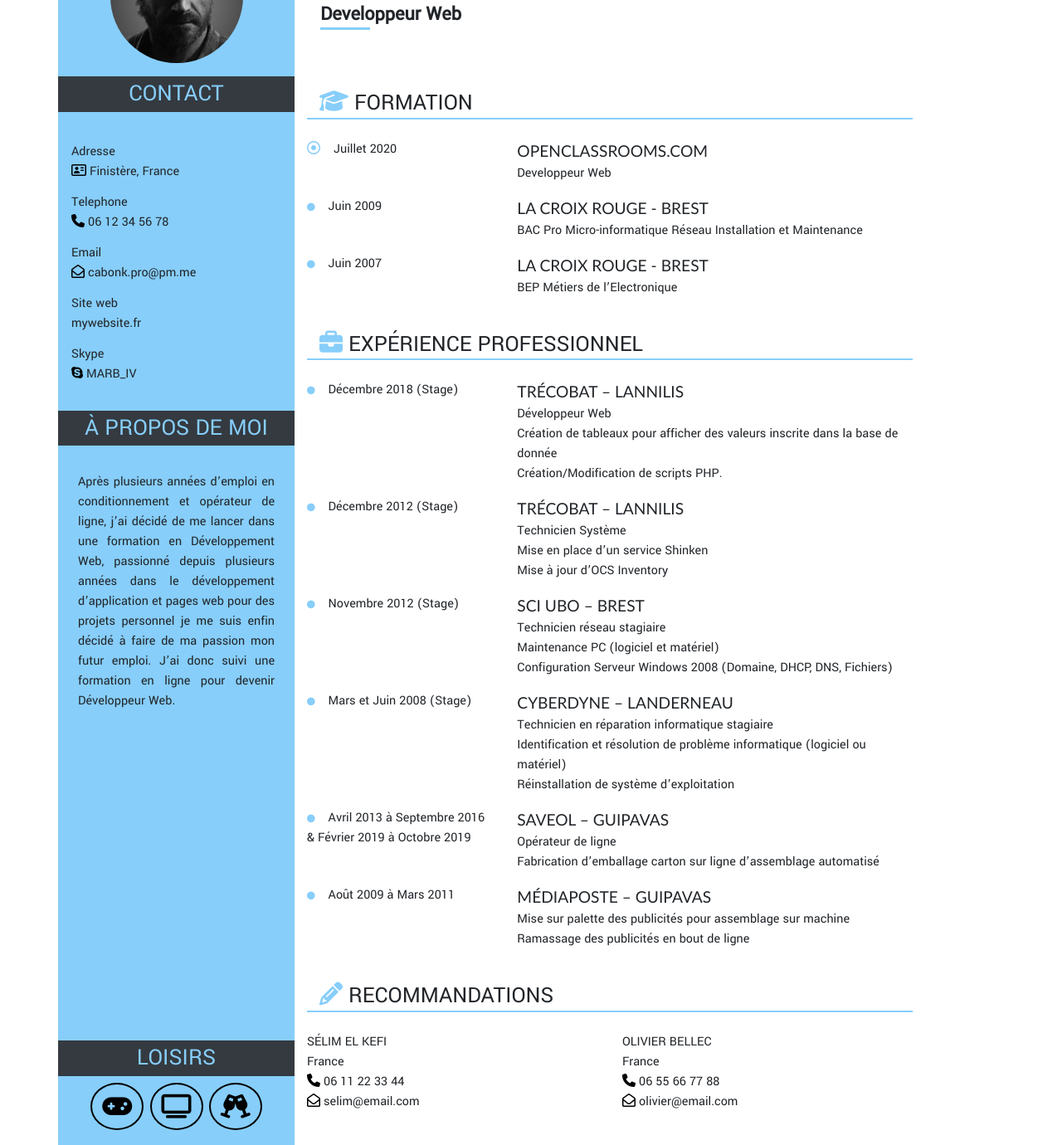
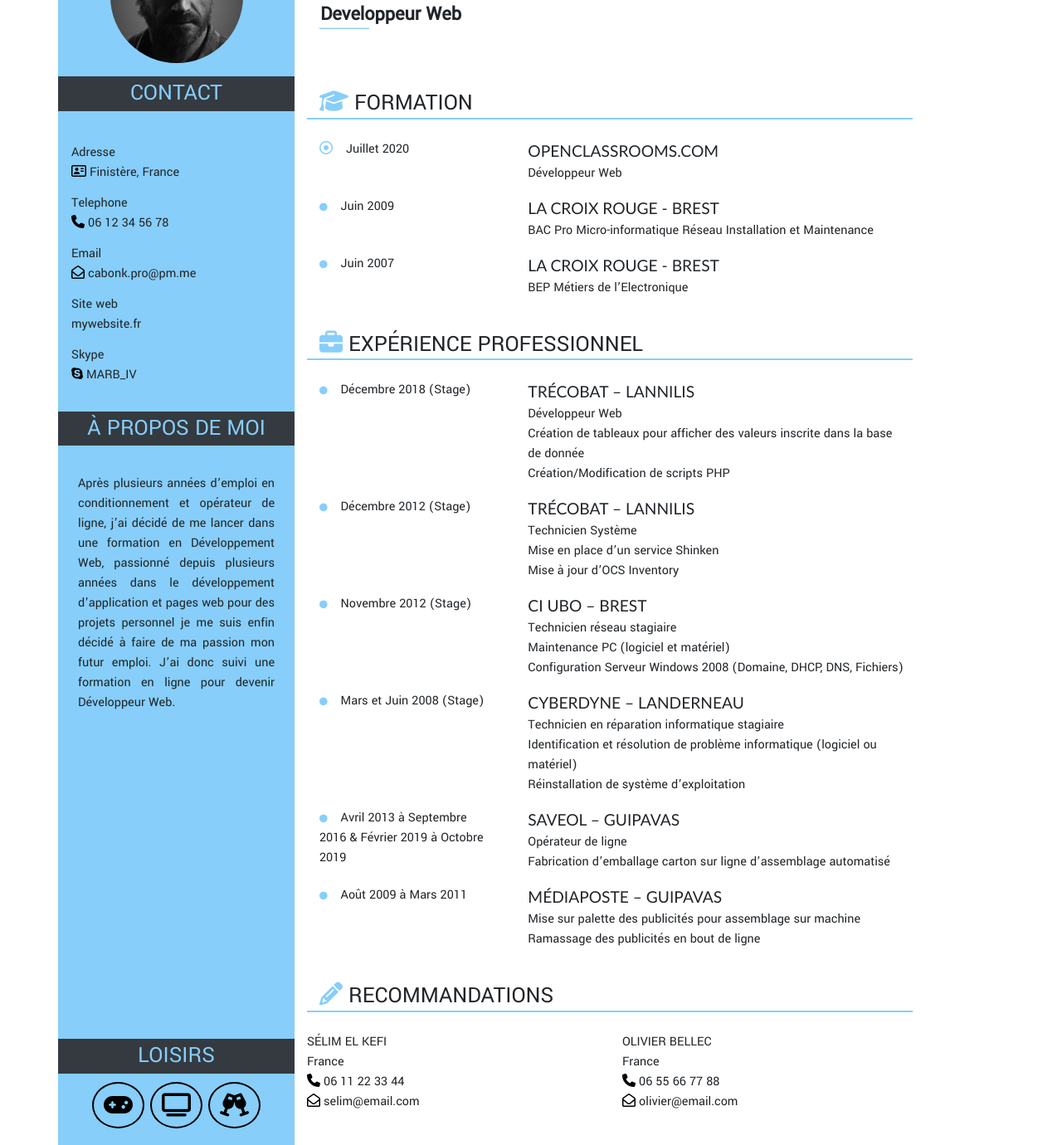
Before and after one commit to Kayo89/oc-projet2, a plain HTML site: page index.html in a window 1280 px wide. Shown: the part 108-1488 px from the top of the page at 83% size. Drawn offline with Linux system fonts and the light colour scheme.

Commit message:
Listes + remplacement balise

```diff
--- a/css/index.css
+++ b/css/index.css
@@ -6,7 +6,7 @@ body{
     position: relative;
     background-color: lightskyblue;
 }
-.fa, .fas, .far, .infos h2, .first-name {
+.fa, .fas, .far, .infos h3, .first-name {
     color: lightskyblue;
 }
 .loisirs-bottom{
@@ -23,9 +23,18 @@ h1{
     font-family: 'Acme',Arial, Helvetica, sans-serif ;
     font-weight: bold;
 }
+.cv-list{
+    display: flex;
+    justify-content: flex-start;
+}
+.cv-list i {
+    margin-right: 1rem;
+}
 .mini-border{
     width: 60px;
     margin-top: -7px;
+    position: absolute;
+    left: 30px;
 }
 .infos h2{
     font-size: 1.8em;
@@ -61,6 +70,11 @@ h1{
         position: absolute;
     }
 }
+@media (max-width: 576px){
+    .cv-list{
+        display: block;
+    }
+}
 @media (max-width: 760px) {
     .title{
         background-color: lightskyblue;
--- a/index.html
+++ b/index.html
@@ -14,21 +14,19 @@
 <body class="container">
     <header class="row">
         <div class="col-12 offset-md-0 col-md-4 col-lg-3  pos-relative jumbotron-fluid">
-            <img src="img/image.jpg"
-                class="rounded-circle col-6 offset-3 col-md-8 offset-md-2 w-100 mt-4 mb-3"
+            <img src="img/image.jpg" class="rounded-circle col-6 offset-3 col-md-8 offset-md-2 w-100 mt-4 mb-3"
                 alt="photo d'itentité">
         </div>
         <div class="col-12 col-md-8 title">
             <h1 class="text-uppercase ml-3 mt-4"><span class="first-name">Kevin</span> Cabon</h1>
             <h2 class="ml-3 h4 font-weight-bold">Developpeur Web</h2>
-            <h2 class="mini-border ml-3 mb-3"></h2>
+            <hr class="mini-border">
         </div>
     </header>
     <div class="row">
-        <section
-            class="order-1 order-md-0 col-12 offset-md-0 col-md-4 col-lg-3  pos-relative infos jumbotron-fluid">
+        <section class="order-1 order-md-0 col-12 offset-md-0 col-md-4 col-lg-3  pos-relative infos jumbotron-fluid">
             <article>
-                <h2 class="text-center bg-dark text-uppercase col-12 offset-0 p-1">Contact</h2>
+                <h3 class="text-center bg-dark text-uppercase col-12 offset-0 p-1">Contact</h3>
                 <ul class="list-unstyled p-3">
                     <li>Adresse<br><i class="far fa-address-card"></i> Finistère, France</li>
                     <li>Telephone<br><i class="fas fa-phone"></i> 06 12 34 56 78</li>
@@ -37,7 +35,7 @@
                     <li>Skype<br><i class="fab fa-skype"></i> MARB_IV</li>
                 </ul>
 
-                <h2 class="text-center bg-dark text-uppercase p-1">à propos de moi</h2>
+                <h3 class="text-center bg-dark text-uppercase p-1">à propos de moi</h3>
                 <p class="text-justify p-4">Après plusieurs années d’emploi en conditionnement et opérateur de ligne,
                     j’ai décidé de me lancer dans une formation en Développement Web, passionné depuis plusieurs années
                     dans
@@ -47,9 +45,9 @@
                 </p>
             </article>
             <footer class="col-12 loisirs-bottom jumbotron-fluid">
-                <h2 class="text-center bg-dark text-uppercase p-1">Loisirs</h2>
-                <h2 class="text-center"><i class="fas fa-gamepad"></i> <i class="fas fa-tv"></i> <i
-                        class="fas fa-glass-cheers"></i></h2>
+                <h3 class="text-center bg-dark text-uppercase p-1">Loisirs</h3>
+                <h3 class="text-center"><i class="fas fa-gamepad"></i> <i class="fas fa-tv"></i> <i
+                        class="fas fa-glass-cheers"></i></h3>
             </footer>
         </section>
         <section class="col-12 col-md-8 mt-3">
@@ -59,80 +57,131 @@
                 Formation
             </h3>
             <article class="row">
-                <p class="col-12 col-sm-4"><i class="far fa-dot-circle"></i>&emsp;Juillet 2020</p>
-                <p class="col-12 col-sm-8">
-                    <span class="formation">OpenClassrooms.com</span><br>
-                    Developpeur Web
-                </p>
-                <p class="ol-12 col-sm-4 "><i class="fa fa-circle"></i>&emsp;Juin 2009</p>
-                <p class="col-12 col-sm-8">
-                    <span class="formation"> La Croix Rouge - Brest</span><br>
-                    BAC Pro Micro-informatique Réseau Installation et Maintenance
-                </p>
-                <p class="ol-12 col-sm-4"><i class="fa fa-circle"></i>&emsp;Juin 2007</p>
-                <p class="col-12 col-sm-8">
-                    <span class="formation">La Croix Rouge - Brest</span><br>
-                    BEP Métiers de l’Electronique
-                </p>
+                <ul class="list-unstyled list-inline cv-list col-12">
+                    <li class="list-inline-item col-12 col-sm-4">
+                        <i class="far fa-dot-circle" aria-hidden="true"></i>Juillet 2020
+                    </li>
+                    <li class="list-inline-item col-12 col-sm-8">
+                        <ul class="list-unstyled">
+                            <li><span class="formation">OpenClassrooms.com</span></li>
+                            <li>Développeur Web</li>
+                        </ul>
+                    </li>
+                </ul>
+
+                <ul class="list-unstyled list-inline cv-list col-12">
+                    <li class="list-inline-item col-12 col-sm-4">
+                        <i class="fa fa-circle" aria-hidden="true"></i>Juin 2009
+                    </li>
+                    <li class="list-inline-item col-12 col-sm-8">
+                        <ul class="list-unstyled">
+                            <li><span class="formation">La Croix Rouge - Brest</span></li>
+                            <li>BAC Pro Micro-informatique Réseau Installation et Maintenance</li>
+                        </ul>
+                    </li>
+                </ul>
+
+                <ul class="list-unstyled list-inline cv-list col-12">
+                    <li class="list-inline-item col-12 col-sm-4">
+                        <i class="fa fa-circle" aria-hidden="true"></i>Juin 2007
+                    </li>
+                    <li class="list-inline-item col-12 col-sm-8">
+                        <ul class="list-unstyled">
+                            <li><span class="formation">La Croix Rouge - Brest</span></li>
+                            <li>BEP Métiers de l’Electronique</li>
+                        </ul>
+                    </li>
+                </ul>
             </article>
 
             <h3 class="text-uppercase mt-4 mb-4 col-12">
                 <i class="fas fa-briefcase"></i>
                 Expérience Professionnel
             </h3>
+
             <article class="row mt-4">
-                <p class="col-12 col-sm-4"><i class="fa fa-circle" aria-hidden="true"></i>&emsp;Décembre 2018
-                    (Stage)</p>
-                <p class="col-12 col-sm-8">
-                    <span class="entreprise">Trécobat – Lannilis</span><br>
-                    Développeur Web<br>
-                    Création de tableaux pour afficher des valeurs inscrite dans la base de donnée<br>
-                    Création/Modification de scripts PHP.
-                </p>
+                <ul class="list-unstyled list-inline cv-list col-12">
+                    <li class="list-inline-item col-12 col-sm-4">
+                        <i class="fa fa-circle" aria-hidden="true"></i>Décembre 2018 (Stage)
+                    </li>
+                    <li class="list-inline-item col-12 col-sm-8">
+                        <ul class="list-unstyled">
+                            <li><span class="entreprise">Trécobat – Lannilis</span></li>
+                            <li>Développeur Web</li>
+                            <li>Création de tableaux pour afficher des valeurs inscrite dans la base de donnée</li>
+                            <li>Création/Modification de scripts PHP</li>
+                        </ul>
+                    </li>
+                </ul>
 
-                <p class="col-12 col-sm-4"><i class="fa fa-circle" aria-hidden="true"></i>&emsp;Décembre 2012
-                    (Stage)</p>
-                <p class="col-12 col-sm-8">
-                    <span class="entreprise">Trécobat – Lannilis</span><br>
-                    Technicien Système<br>
-                    Mise en place d’un service Shinken<br>
-                    Mise à jour d’OCS Inventory
-                </p>
+                <ul class="list-unstyled list-inline cv-list col-12">
+                    <li class="list-inline-item col-12 col-sm-4">
+                        <i class="fa fa-circle" aria-hidden="true"></i>Décembre 2012 (Stage)
+                    </li>
+                    <li class="list-inline-item col-12 col-sm-8">
+                        <ul class="list-unstyled">
+                            <li><span class="entreprise">Trécobat – Lannilis</span></li>
+                            <li>Technicien Système</li>
+                            <li>Mise en place d’un service Shinken</li>
+                            <li>Mise à jour d’OCS Inventory</li>
+                        </ul>
+                    </li>
+                </ul>
 
-                <p class="ol-12 col-sm-4"><i class="fa fa-circle" aria-hidden="true"></i>&emsp;Novembre 2012 (Stage)
-                </p>
-                <p class="col-12 col-sm-8">
-                    <span class="entreprise">SCI UBO – Brest</span><br>
-                    Technicien réseau stagiaire<br>
-                    Maintenance PC (logiciel et matériel)<br>
-                    Configuration Serveur Windows 2008 (Domaine, DHCP, DNS, Fichiers)
-                </p>
+                <ul class="list-unstyled list-inline cv-list col-12">
+                    <li class="list-inline-item col-12 col-sm-4">
+                        <i class="fa fa-circle" aria-hidden="true"></i>Novembre 2012 (Stage)
+                    </li>
+                    <li class="list-inline-item col-12 col-sm-8">
+                        <ul class="list-unstyled">
+                            <li><span class="entreprise">CI UBO – Brest</span></li>
+                            <li>Technicien réseau stagiaire</li>
+                            <li>Maintenance PC (logiciel et matériel)</li>
+                            <li>Configuration Serveur Windows 2008 (Domaine, DHCP, DNS, Fichiers)</li>
+                        </ul>
+                    </li>
+                </ul>
 
-                <p class="ol-12 col-sm-4"><i class="fa fa-circle" aria-hidden="true"></i>&emsp;Mars et Juin 2008
-                    (Stage)</p>
-                <p class="col-12 col-sm-8">
-                    <span class="entreprise">Cyberdyne – Landerneau</span><br>
-                    Technicien en réparation informatique stagiaire<br>
-                    Identification et résolution de problème informatique (logiciel ou matériel)<br>
-                    Réinstallation de système d’exploitation
-                </p>
+                <ul class="list-unstyled list-inline cv-list col-12">
+                    <li class="list-inline-item col-12 col-sm-4">
+                        <i class="fa fa-circle" aria-hidden="true"></i>Mars et Juin 2008 (Stage)
+                    </li>
+                    <li class="list-inline-item col-12 col-sm-8">
+                        <ul class="list-unstyled">
+                            <li><span class="entreprise">Cyberdyne – Landerneau</span></li>
+                            <li>Technicien en réparation informatique stagiaire</li>
+                            <li>Identification et résolution de problème informatique (logiciel ou matériel)</li>
+                            <li>Réinstallation de système d’exploitation</li>
+                        </ul>
+                    </li>
+                </ul>
 
-                <p class="ol-12 col-sm-4"><i class="fa fa-circle" aria-hidden="true"></i>&emsp;Avril 2013 à
-                    Septembre 2016 & Février 2019 à Octobre 2019</p>
-                <p class="col-12 col-sm-8">
-                    <span class="entreprise">Saveol – Guipavas</span><br>
-                    Opérateur de ligne<br>
-                    Fabrication d’emballage carton sur ligne d’assemblage automatisé<br>
-                </p>
+                <ul class="list-unstyled list-inline cv-list col-12">
+                    <li class="list-inline-item col-12 col-sm-4">
+                        <i class="fa fa-circle" aria-hidden="true"></i>Avril 2013 à Septembre 2016 & Février 2019 à
+                        Octobre 2019
+                    </li>
+                    <li class="list-inline-item col-12 col-sm-8">
+                        <ul class="list-unstyled">
+                            <li><span class="entreprise">Saveol – Guipavas</span></li>
+                            <li>Opérateur de ligne</li>
+                            <li>Fabrication d’emballage carton sur ligne d’assemblage automatisé</li>
+                        </ul>
+                    </li>
+                </ul>
 
-                <p class="ol-12 col-sm-4"><i class="fa fa-circle" aria-hidden="true"></i>&emsp;Août 2009 à Mars 2011
-                </p>
-                <p class="col-12 col-sm-8">
-                    <span class="entreprise">MédiaPoste – Guipavas</span><br>
-                    Mise sur palette des publicités pour assemblage sur machine<br>
-                    Ramassage des publicités en bout de ligne
-                </p>
-
+                <ul class="list-unstyled list-inline cv-list col-12">
+                    <li class="list-inline-item col-12 col-sm-4">
+                        <i class="fa fa-circle" aria-hidden="true"></i>Août 2009 à Mars 2011
+                    </li>
+                    <li class="list-inline-item col-12 col-sm-8">
+                        <ul class="list-unstyled">
+                            <li><span class="entreprise">MédiaPoste – Guipavas</span></li>
+                            <li>Mise sur palette des publicités pour assemblage sur machine</li>
+                            <li>Ramassage des publicités en bout de ligne</li>
+                        </ul>
+                    </li>
+                </ul>
             </article>
 
             <h3 class="text-uppercase mb-4 mt-4 col-12">
@@ -140,18 +189,18 @@
                 Recommandations
             </h3>
             <article class="row mb-4">
-                <p class="col-6">
-                    <span class="text-uppercase">Sélim El Kefi</span> <br>
-                    France<br>
-                    <i class="fas fa-phone"></i> 06 11 22 33 44<br>
-                    <i class="far fa-envelope-open"></i> selim@email.com
-                </p>
-                <p class="col-6">
-                    <span class="text-uppercase">Olivier Bellec</span> <br>
-                    France<br>
-                    <i class="fas fa-phone"></i> 06 55 66 77 88<br>
-                    <i class="far fa-envelope-open"></i> olivier@email.com
-                </p>
+                <ul class="list-unstyled col-6">
+                    <li><span class="text-uppercase">Sélim El Kefi</span></li>
+                    <li>France</li>
+                    <li><i class="fas fa-phone"></i> 06 11 22 33 44</li>
+                    <li><i class="far fa-envelope-open"></i> selim@email.com</li>
+                </ul>
+                <ul class="list-unstyled col-6">
+                    <li><span class="text-uppercase">Olivier Bellec</span></li>
+                    <li>France</li>
+                    <li><i class="fas fa-phone"></i> 06 55 66 77 88</li>
+                    <li><i class="far fa-envelope-open"></i> olivier@email.com</li>
+                </ul>
             </article>
         </section>
     </div>
```
